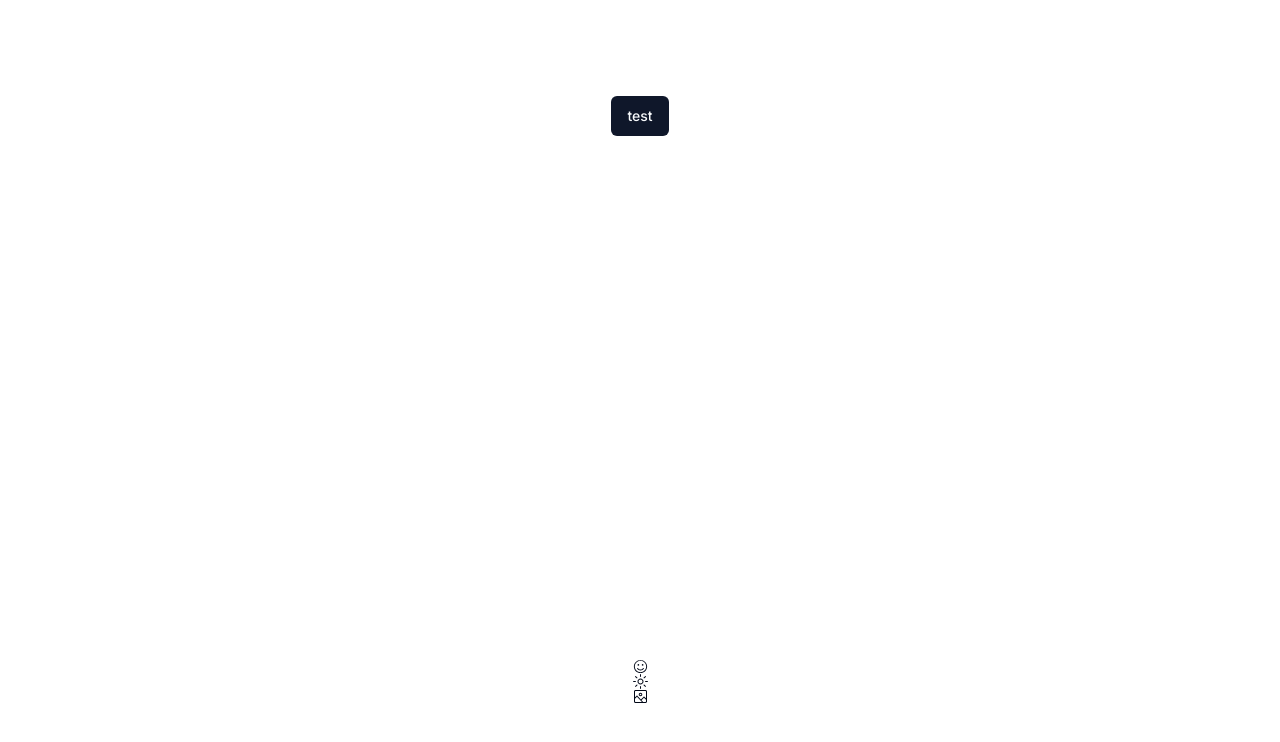
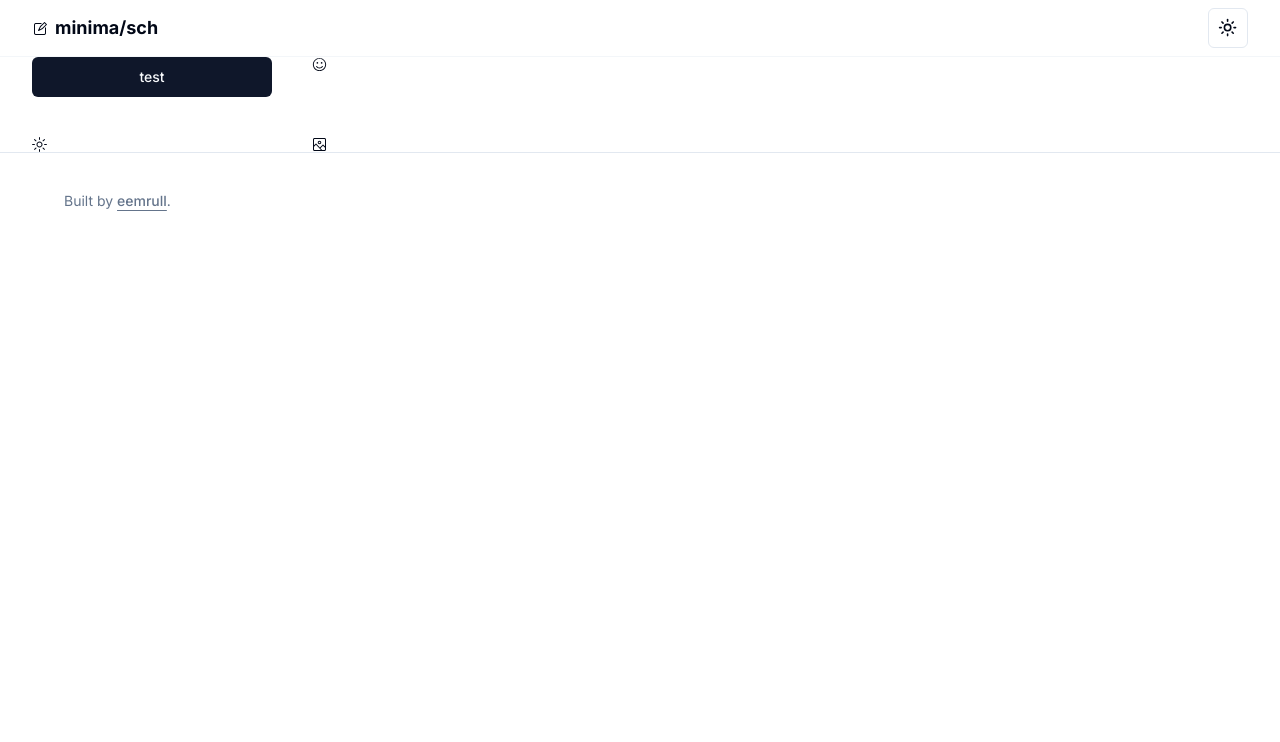
Before and after one commit to eemrull/minimasch, a Next.js app: page / in a window 1280 px wide. Shown: the top 742 px of the page. Built offline with nearby package versions, Linux system fonts and the light colour scheme.

Commit message:
added footer, header, toggle button

```diff
--- /dev/null
+++ b/src/app/footer.tsx
@@ -0,0 +1,23 @@
+import * as React from "react";
+import { useTheme } from "next-themes";
+import { Button } from "@/components/ui/button";
+import { ModeToggle } from "./theme-toggle";
+
+export default function Footer() {
+  return (
+    <footer className="py-6 md:px-8 md:py-0">
+      <div className="container flex flex-col items-center justify-between gap-4 md:h-24 md:flex-row">
+        <p className="text-balance text-center text-sm leading-loose text-muted-foreground md:text-left">
+          Built by {""}
+          <a
+            className="font-medium underline underline-offset-4"
+            href="https://github.com/eemrull"
+          >
+            eemrull
+          </a>
+          .
+        </p>
+      </div>
+    </footer>
+  );
+}
--- a/src/app/header.tsx
+++ b/src/app/header.tsx
@@ -0,0 +1,31 @@
+import * as React from "react";
+import { useTheme } from "next-themes";
+import { Pencil2Icon, MoonIcon, SunIcon } from "@radix-ui/react-icons";
+import { Button } from "@/components/ui/button";
+import { ModeToggle } from "./theme-toggle";
+
+export default function Header() {
+  return (
+    <header className="top-0 w-full border-b border-border/40">
+      <div className="container flex h-14 max-w-screen-2xl items-center">
+        <div className="mr-4 hidden md:flex">
+          <a
+            className="r-6 flex items-center space-x-2 text-lg font-bold"
+            href="/"
+          >
+            <Pencil2Icon />
+            <span className="hidden font-bold sm:inline-block">minima/sch</span>
+          </a>
+        </div>
+
+        <div className="flex flex-1 items-center justify-between space-x-2 md:justify-end">
+          <div className="w-full flex-1 md:w-auto md:flex-none"></div>
+          <nav className="flex items-center">
+            <a href="/"></a>
+            <ModeToggle />
+          </nav>
+        </div>
+      </div>
+    </header>
+  );
+}
--- a/src/app/layout.tsx
+++ b/src/app/layout.tsx
@@ -1,6 +1,8 @@
 import type { Metadata } from "next";
 import { Inter } from "next/font/google";
 import "./globals.css";
+import { ThemeProvider } from "@/components/theme-provider"
+
 
 const inter = Inter({ subsets: ["latin"] });
 
@@ -16,7 +18,16 @@ export default function RootLayout({
 }>) {
   return (
     <html lang="en">
-      <body className={inter.className}>{children}</body>
+      <body className={inter.className}>
+        <ThemeProvider
+            attribute="class"
+            defaultTheme="system"
+            enableSystem
+            disableTransitionOnChange
+          >
+            {children}
+        </ThemeProvider>
+      </body>
     </html>
   );
 }
--- a/src/app/page.tsx
+++ b/src/app/page.tsx
@@ -2,16 +2,22 @@
 import Image from "next/image";
 import { Button } from "@/components/ui/button";
 import { FaceIcon, ImageIcon, SunIcon } from "@radix-ui/react-icons";
+import Header from "./header";
+import Footer from "./footer";
 
 export default function Home() {
   return (
-    <main className="flex min-h-screen flex-col items-center justify-between p-24">
-      <Button className="box-border">test</Button>
-      <div>
-        <FaceIcon />
-        <SunIcon />
-        <ImageIcon />
+    <main className="flex-1">
+      <Header />
+      <div className="border-b">
+        <div className="container flex-1 items-start md:grid md:grid-cols-[220px_minmax(0,1fr)] md:gap-6 lg:grid-cols-[240px_minmax(0,1fr)] lg:gap-10">
+          <Button className="box-border">test</Button>
+          <FaceIcon />
+          <SunIcon />
+          <ImageIcon />
+        </div>
       </div>
+      <Footer />
     </main>
   );
 }
--- /dev/null
+++ b/src/app/theme-toggle.tsx
@@ -0,0 +1,39 @@
+"use client"
+
+import * as React from "react"
+import { Moon, Sun } from "lucide-react"
+import { useTheme } from "next-themes"
+import { Button } from "@/components/ui/button"
+import {
+  DropdownMenu,
+  DropdownMenuContent,
+  DropdownMenuItem,
+  DropdownMenuTrigger,
+} from "@/components/ui/dropdown-menu"
+
+export function ModeToggle() {
+  const { setTheme } = useTheme()
+
+  return (
+    <DropdownMenu>
+      <DropdownMenuTrigger asChild>
+        <Button variant="outline" size="icon">
+          <Sun className="h-[1.2rem] w-[1.2rem] rotate-0 scale-100 transition-all dark:-rotate-90 dark:scale-0" />
+          <Moon className="absolute h-[1.2rem] w-[1.2rem] rotate-90 scale-0 transition-all dark:rotate-0 dark:scale-100" />
+          <span className="sr-only">Toggle theme</span>
+        </Button>
+      </DropdownMenuTrigger>
+      <DropdownMenuContent align="end">
+        <DropdownMenuItem onClick={() => setTheme("light")}>
+          Light
+        </DropdownMenuItem>
+        <DropdownMenuItem onClick={() => setTheme("dark")}>
+          Dark
+        </DropdownMenuItem>
+        <DropdownMenuItem onClick={() => setTheme("system")}>
+          System
+        </DropdownMenuItem>
+      </DropdownMenuContent>
+    </DropdownMenu>
+  )
+}
--- /dev/null
+++ b/src/components/theme-provider.tsx
@@ -0,0 +1,9 @@
+"use client"
+
+import * as React from "react"
+import { ThemeProvider as NextThemesProvider } from "next-themes"
+import { type ThemeProviderProps } from "next-themes/dist/types"
+
+export function ThemeProvider({ children, ...props }: ThemeProviderProps) {
+  return <NextThemesProvider {...props}>{children}</NextThemesProvider>
+}
```
